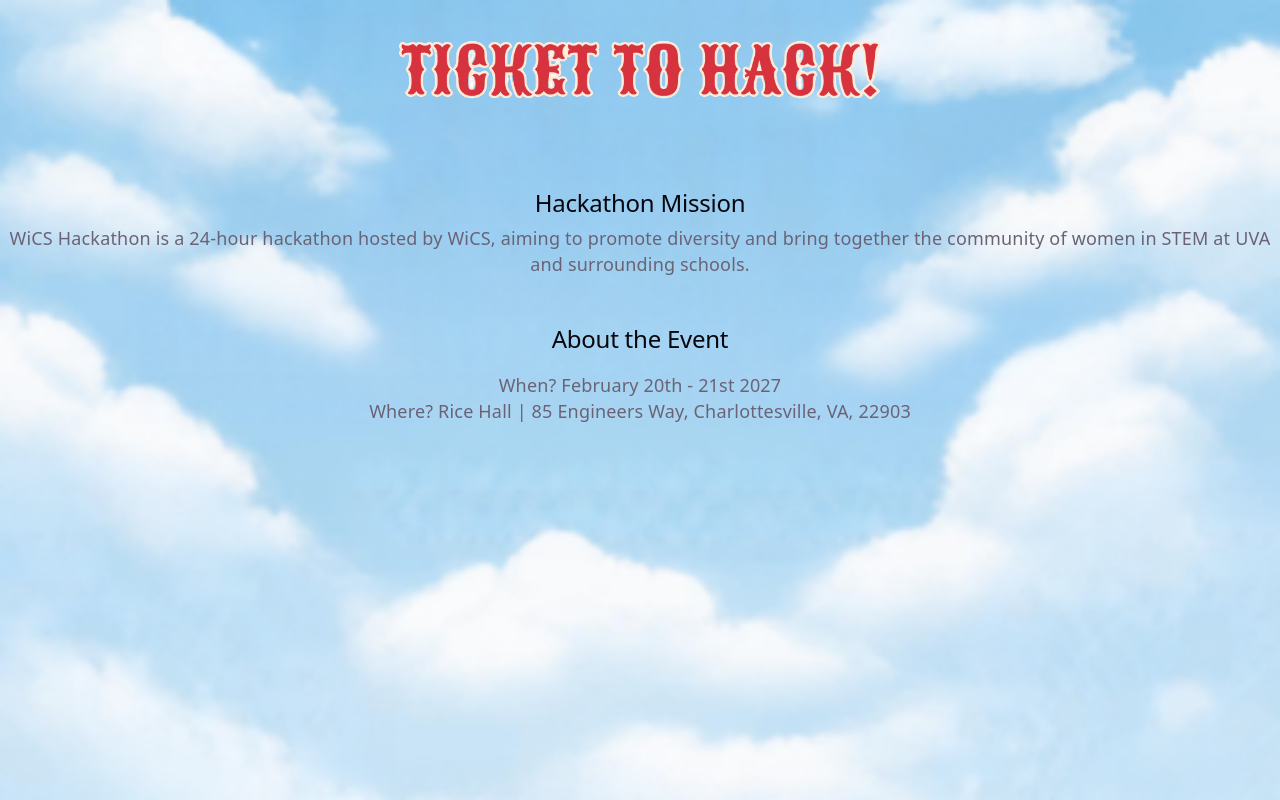
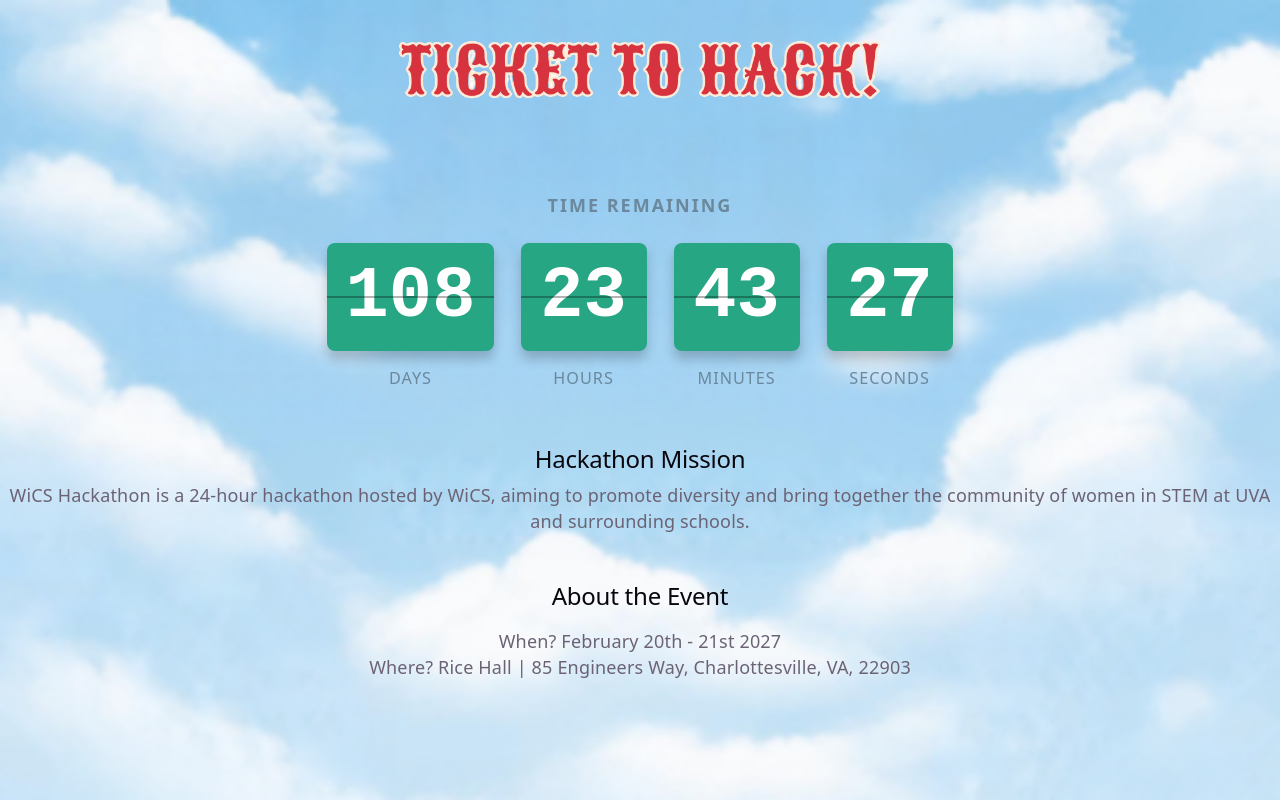
Before and after one commit to wicshacks-oss/Ticket-to-Hack, a React (Vite) app: page / in a window 1280 px wide. Built offline with nearby package versions, Linux system fonts and the light colour scheme.

Commit message:
getting basic counter down; going to work on coloring now

```diff
--- a/src/App.css
+++ b/src/App.css
@@ -210,3 +210,85 @@
   height: auto;
   margin: 32px auto;
 }
+
+/* Container styling */
+.countdown-section {
+  text-align: center;
+  margin: 3rem auto;
+}
+
+.countdown-title {
+  color: #6b889d;
+  text-transform: uppercase;
+  font-size: 1rem;
+  font-weight: 600;
+  letter-spacing: 2px;
+  margin-bottom: 1.5rem;
+}
+
+/* Flexbox for layout */
+.countdown-display {
+  display: flex;
+  justify-content: center;
+  gap: 1.5rem;
+}
+
+.countdown-item {
+  display: flex;
+  flex-direction: column;
+  align-items: center;
+  gap: 0.8rem;
+}
+
+/* The Ticket / Tab Design */
+.countdown-card {
+  background-color: #26a683; /* Matching the teal/green */
+  color: white;
+  font-size: 4rem;
+  font-weight: bold;
+  font-family: monospace; /* Gives numbers uniform width */
+  padding: 1rem;
+  border-radius: 8px;
+  min-width: 90px;
+  position: relative;
+  box-shadow: 0 8px 12px rgba(0, 0, 0, 0.2); /* Creates the 3D lift */
+  display: flex;
+  justify-content: center;
+  align-items: center;
+  line-height: 1;
+}
+
+/* The split horizontal line */
+.countdown-card::after {
+  content: '';
+  position: absolute;
+  top: 50%;
+  left: 0;
+  width: 100%;
+  height: 2px;
+  background-color: rgba(0, 0, 0, 0.3); /* Dark transparent line */
+  transform: translateY(-50%);
+}
+
+/* Labels below the tickets */
+.countdown-label {
+  color: #6b889d;
+  font-size: 0.9rem;
+  text-transform: uppercase;
+  letter-spacing: 1px;
+}
+
+/* Optional: Mobile Responsiveness */
+@media (max-width: 600px) {
+  .countdown-display {
+    gap: 0.5rem;
+  }
+  .countdown-card {
+    font-size: 2.5rem;
+    min-width: 60px;
+    padding: 0.8rem;
+  }
+  .countdown-label {
+    font-size: 0.7rem;
+  }
+}
--- a/src/App.jsx
+++ b/src/App.jsx
@@ -1,4 +1,4 @@
-import { useState } from 'react'
+import { useState, useEffect } from 'react'
 import heroImg from './assets/hero.png'
 import reactLogo from './assets/react.svg'
 import viteLogo from './assets/vite.svg'
@@ -6,12 +6,73 @@ import myLogo from './assets/logo.png'
 import './App.css'
 
 function App() {
+
+  // Initialize state for the countdown timer
+  const [timeLeft, setTimeLeft] = useState({
+    days: 0,
+    hours: 0,
+    minutes: 0,
+    seconds: 0,
+  });
+
+  useEffect(() => {
+    const targetDate = new Date("February 20, 2027 00:00:00").getTime();
+
+    const interval = setInterval(() => {
+      const now = new Date().getTime();
+      const distance = targetDate - now;
+
+      if (distance > 0) {
+        setTimeLeft({
+          days: Math.floor(distance / (1000 * 60 * 60 * 24)),
+          hours: Math.floor((distance % (1000 * 60 * 60 * 24)) / (1000 * 60 * 60)),
+          minutes: Math.floor((distance % (1000 * 60 * 60)) / (1000 * 60)),
+          seconds: Math.floor((distance % (1000 * 60)) / 1000),
+        });
+      } else {
+        clearInterval(interval);
+      }
+    }, 1000);
+
+    return () => clearInterval(interval);
+  }, []);
+
+  // Helper function to pad single digits with a leading zero
+  const formatTime = (time) => String(time).padStart(2, '0');
+
   return (
-    // starting div
     <div>
 
       {/* Main Header */}
       <img src={myLogo} alt="Ticket to Hack" className="main-logo" />
+
+      {/* Ticket-Style Countdown Timer */}
+      <section className="countdown-section">
+        <h2 className="countdown-title">TIME REMAINING</h2>
+        <div className="countdown-display">
+
+          <div className="countdown-item">
+            <div className="countdown-card">{formatTime(timeLeft.days)}</div>
+            <span className="countdown-label">DAYS</span>
+          </div>
+
+          <div className="countdown-item">
+            <div className="countdown-card">{formatTime(timeLeft.hours)}</div>
+            <span className="countdown-label">HOURS</span>
+          </div>
+
+          <div className="countdown-item">
+            <div className="countdown-card">{formatTime(timeLeft.minutes)}</div>
+            <span className="countdown-label">MINUTES</span>
+          </div>
+
+          <div className="countdown-item">
+            <div className="countdown-card">{formatTime(timeLeft.seconds)}</div>
+            <span className="countdown-label">SECONDS</span>
+          </div>
+
+        </div>
+      </section>
 
       {/* "Mission statement" about the event */}
       <section className="mission-statement-section">
```
